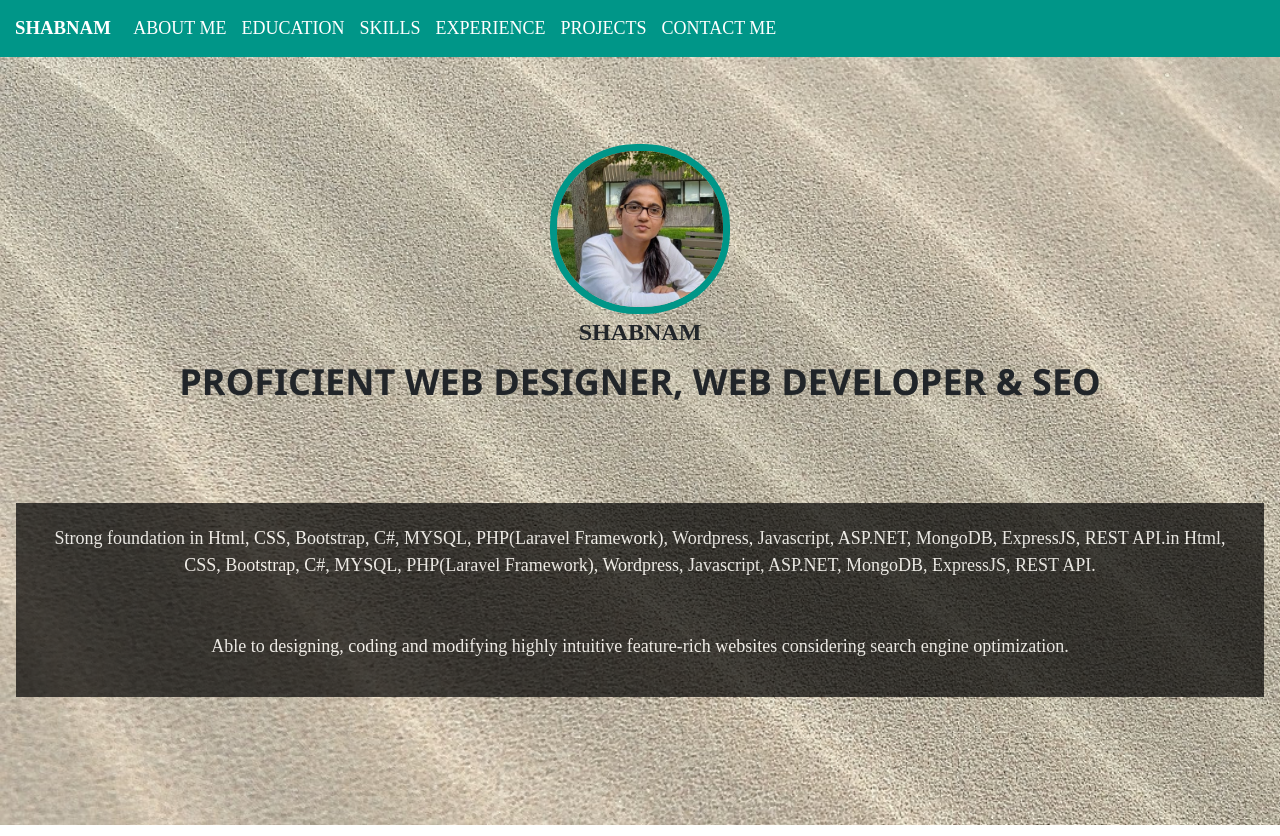
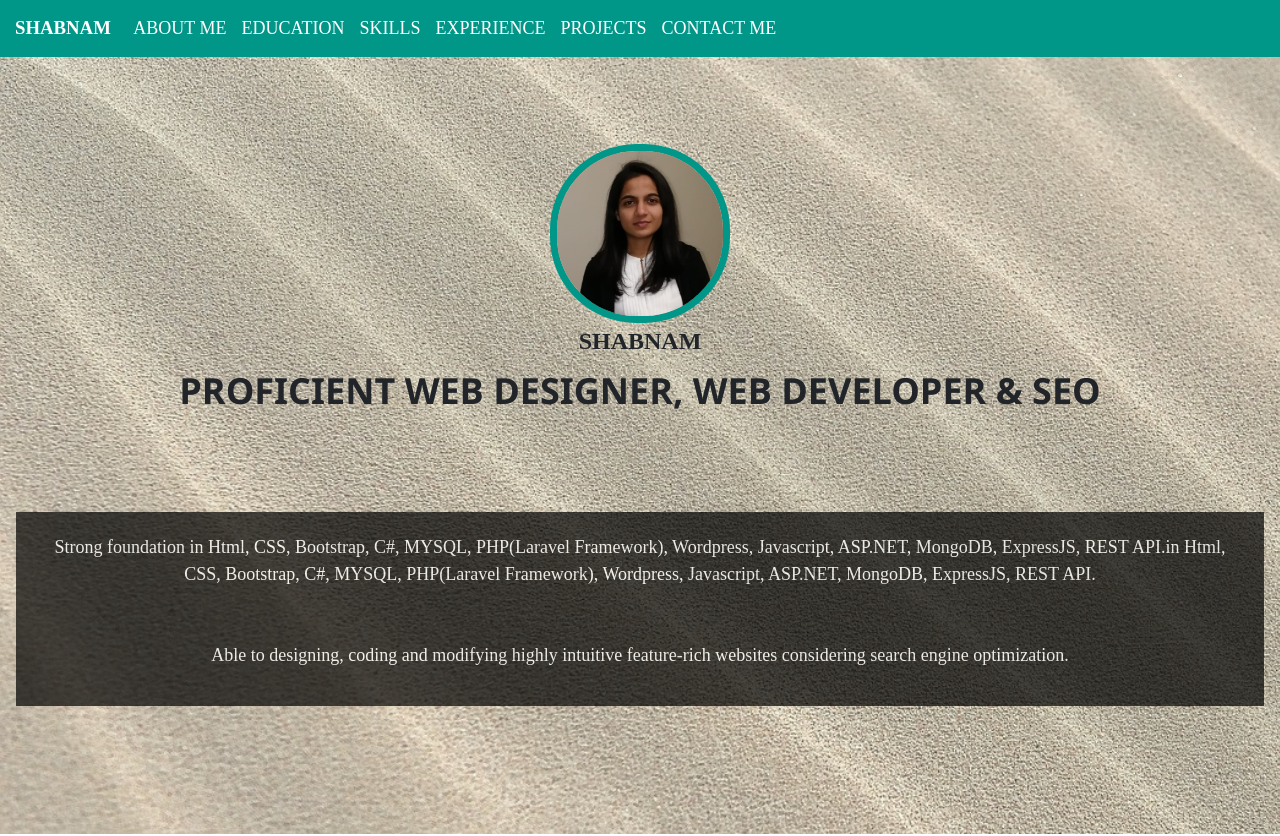
Before and after one commit to ShabanamShabnam/ShabnamPortfolio, a plain HTML site: page index.html in a window 1280 px wide. Shown: the top 836 px of the page. Drawn offline with nearby package versions, Linux system fonts and the light colour scheme; files whose address does not match are found by name.

Commit message:
pic change

```diff
--- a/index.html
+++ b/index.html
@@ -50,7 +50,7 @@
 		<!-- home -->
 
 		<header id="home" class="w3-panel w3-center " style="padding:128px 16px">
-			<img class="myimage"src="images/myPic.jpg">
+			<img class="myimage"src="images/mypic2.jpg">
 			<div class="w3-xlarge"><b>SHABNAM</b></div>
 			<h1 ><b>PROFICIENT WEB DESIGNER, WEB DEVELOPER & SEO</b></h1>
 
```
Also changed, not shown: images/myPic.jpg (deleted), images/mypic2.jpg (added).
